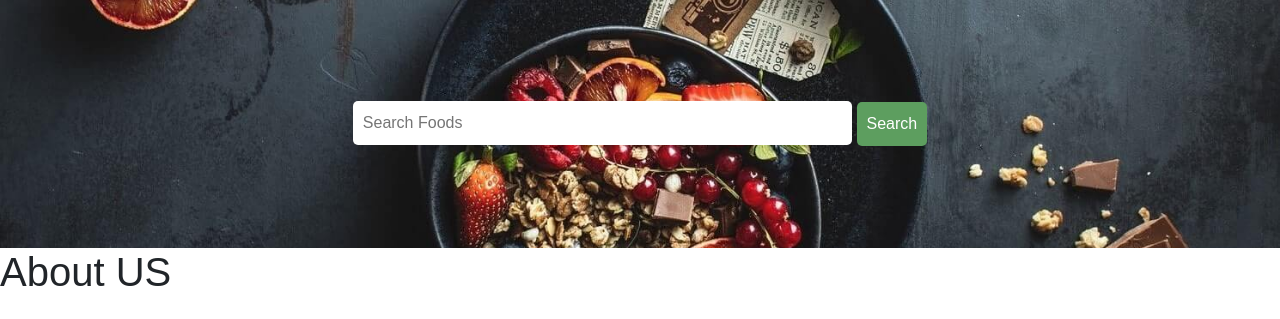
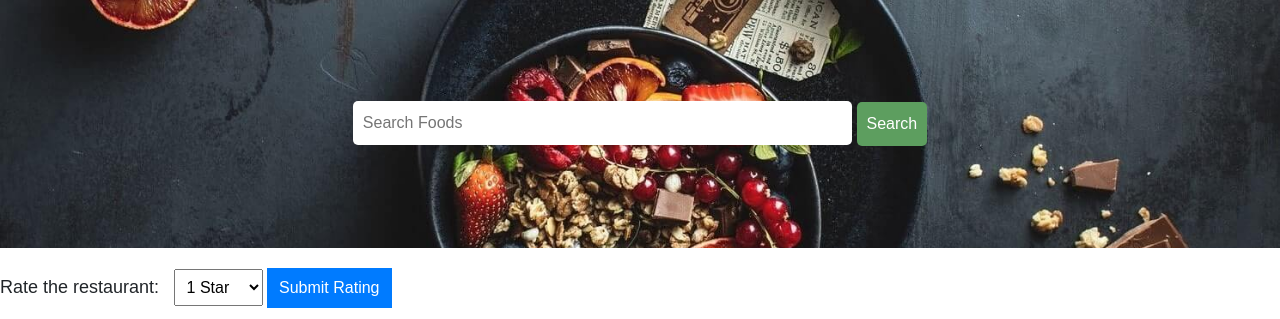
Before and after one commit to sk394/Nepali-Kitchen, a PHP site: page /nepali_kitchen/aboutus.php in a window 1280 px wide. Shown: the part 67-386 px from the top of the page. Run offline with PHP 8.4, Linux system fonts and the light colour scheme; a user stored in the database is signed in; data comes from the database, SQL or seed files in the repository; data that the repository does not hold is empty; some libraries are stand-ins or nearby versions.

Commit message:
Added rating section

```diff
--- a/aboutus.php
+++ b/aboutus.php
@@ -30,9 +30,39 @@
     </div>
 </section>
 
-<blockquote>
-    <h1>About US</h1>
-</blockquote>
+<?php
+include('partials_front/_dbconnect.php');
+
+// Check if the user is logged in
+if (isset($_SESSION['loggedin'])) {
+    $user_id = $_SESSION['userId'];
+
+    // Check if the user has already rated the restaurant
+    $check_rating_query = "SELECT * FROM ratings WHERE user_id = $user_id";
+    $check_rating_result = mysqli_query($conn, $check_rating_query);
+
+    if (mysqli_num_rows($check_rating_result) > 0) {
+        echo '<p>You have already rated the restaurant.</p>';
+    } else {
+        // Display the rating form
+        echo '
+            <form action="process_rating.php" method="POST" style="margin-top: 20px;">
+                <label for="rating" style="font-size: 18px; margin-right: 10px;">Rate the restaurant:</label>
+                <select name="rating" id="rating" required style="padding: 8px; font-size: 16px;">
+                    <option value="1">1 Star</option>
+                    <option value="2">2 Stars</option>
+                    <option value="3">3 Stars</option>
+                    <option value="4">4 Stars</option>
+                    <option value="5">5 Stars</option>
+                </select>
+                <input type="submit" name="submit" value="Submit Rating" style="padding: 8px 12px; background-color: #007bff; color: #fff; border:none; cursor:pointer;">
+            </form>
+        ';
+    }
+} else {
+    echo '<p>Login to rate the restaurant.</p>';
+}
+?>
 
 <?php
     include('partials_front/footer.php');
--- a/partials_front/_dbconnect.php
+++ b/partials_front/_dbconnect.php
@@ -1,7 +1,7 @@
 <?php
 $server = "localhost";
 $username = "root";
-$password = "@Bimala9847";
+$password = "";
 $database = "nepali_kitchen";
 
 $conn = mysqli_connect($server, $username, $password, $database);
```
